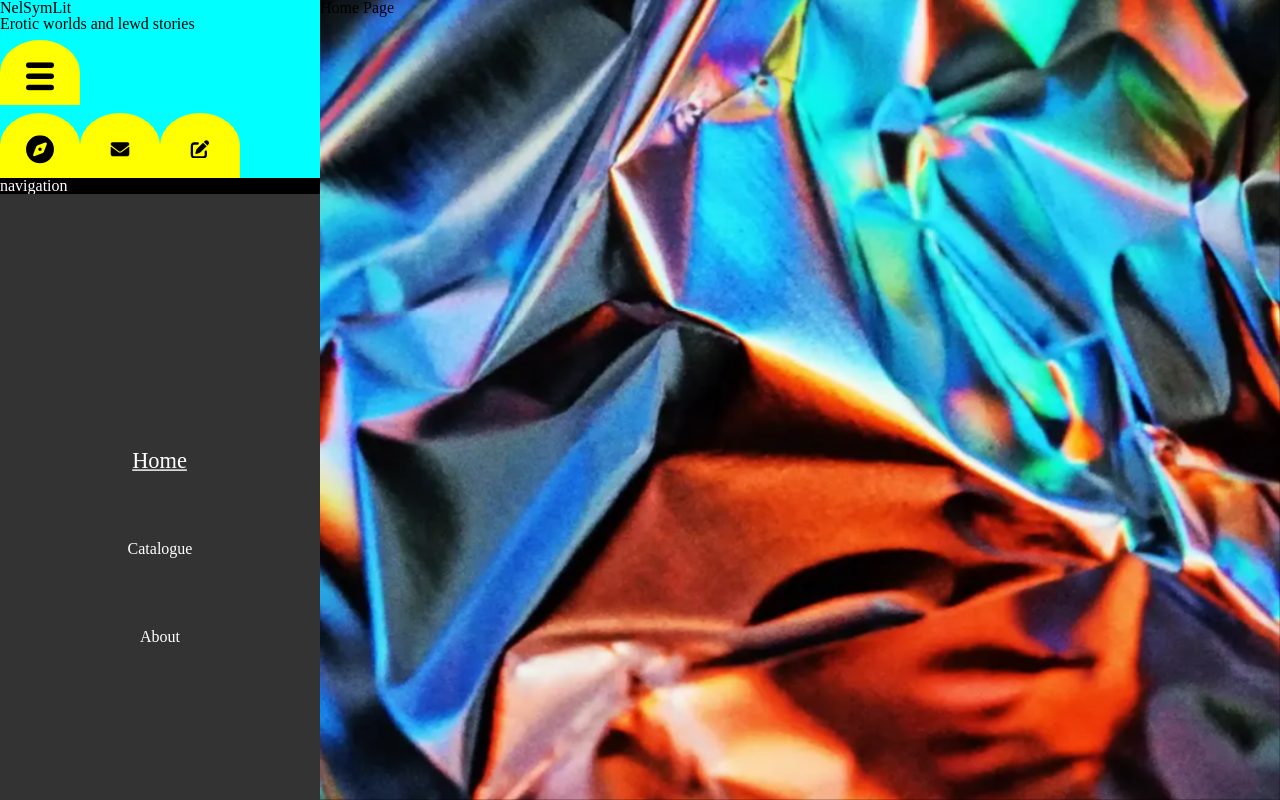
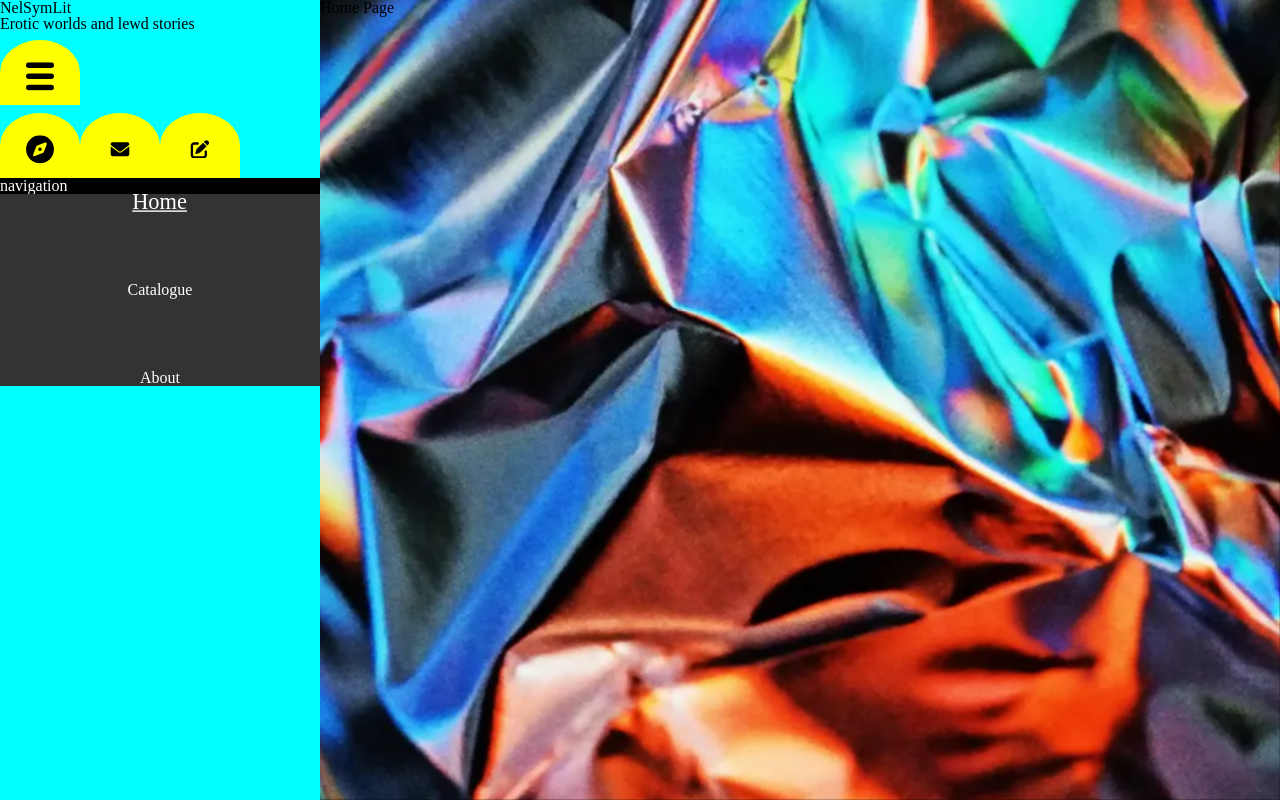
Before and after one commit to Driijko/wren, a Svelte app: page / in a window 1280 px wide. Built offline with nearby package versions, Linux system fonts and the light colour scheme.

Commit message:
SiteMenuInterface: add Email, SiteMenu: add styling for site-menu-interface class.

```diff
--- a/src/components/1-site/interface/interfaces/SiteMenu.svelte
+++ b/src/components/1-site/interface/interfaces/SiteMenu.svelte
@@ -11,7 +11,7 @@
   // MAP: currentInterfaceSiteMenu -----------------------
   const map = {
     navigation: "navigation",
-    email: "contact & newsletter",
+    email: "contact, newsletter & social media",
     design: "web-design",
   };
 
@@ -47,7 +47,7 @@ h3 {
   background-color: black;
   color: white;
 }
-div :global(nav) {
+div :global(.site-menu-interface) {
   flex: 1;
 }
 </style>
--- a/src/components/1-site/interface/levels/SiteMenuInterface.svelte
+++ b/src/components/1-site/interface/levels/SiteMenuInterface.svelte
@@ -3,19 +3,20 @@
   // IMPORTS ------------------------------------------
   import { currentInterfaceSiteMenu } from "../../../../dynamic/interface";
   import Nav from "../interfaces/Nav.svelte";
+  import Email from "../interfaces/Email.svelte";
 
 </script>
 
 {#if $currentInterfaceSiteMenu === "navigation"}
   <Nav />
 {:else if $currentInterfaceSiteMenu === "email"}
-  <p>Email</p>
+  <Email />
 {:else if $currentInterfaceSiteMenu === "design"}
   <p>Web Design</p>
 {/if}
 
 <style>
-p {
+.site-menu-interface {
   flex: 1;
   background-color: hsl(0, 0%, 20%);
   color: white;
```
